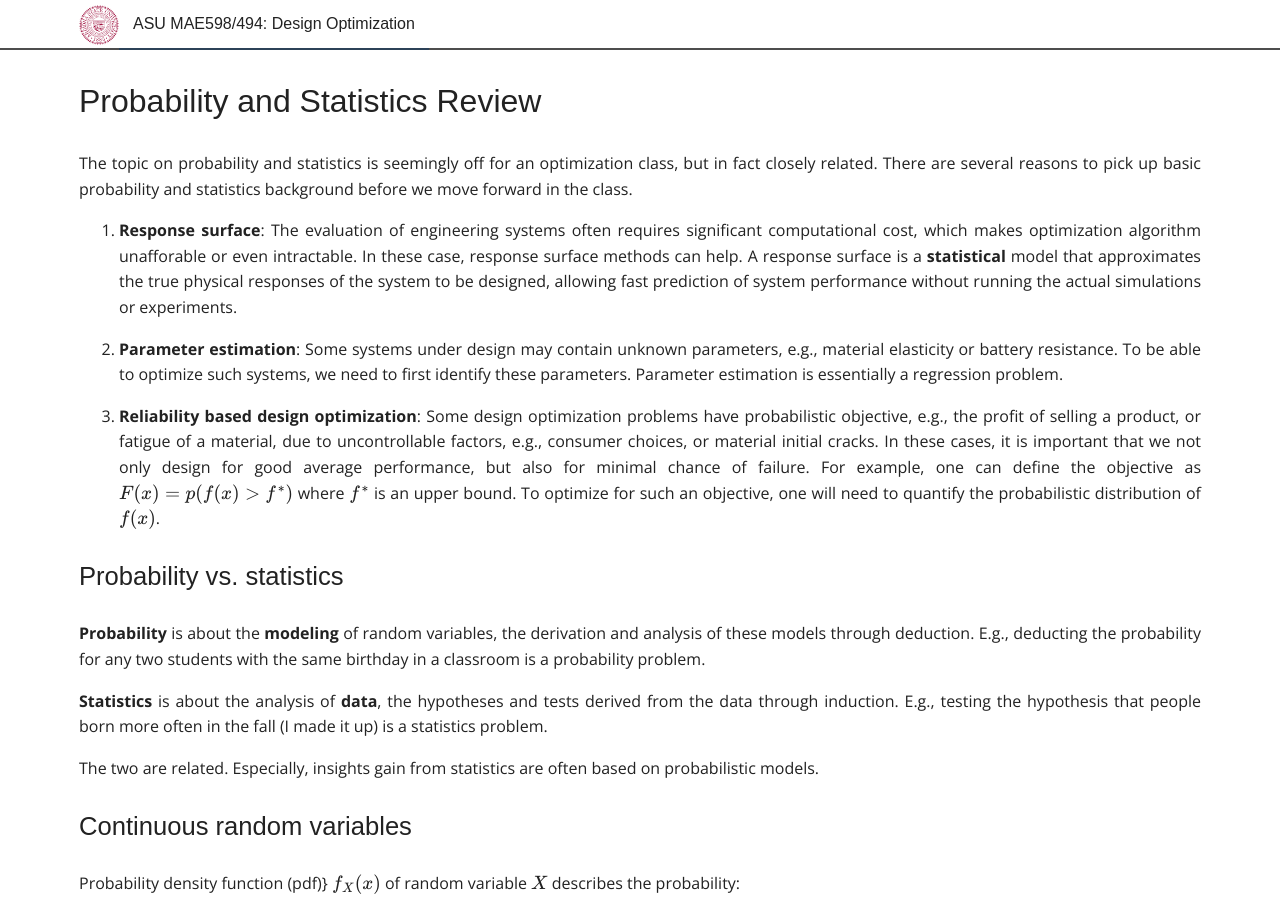
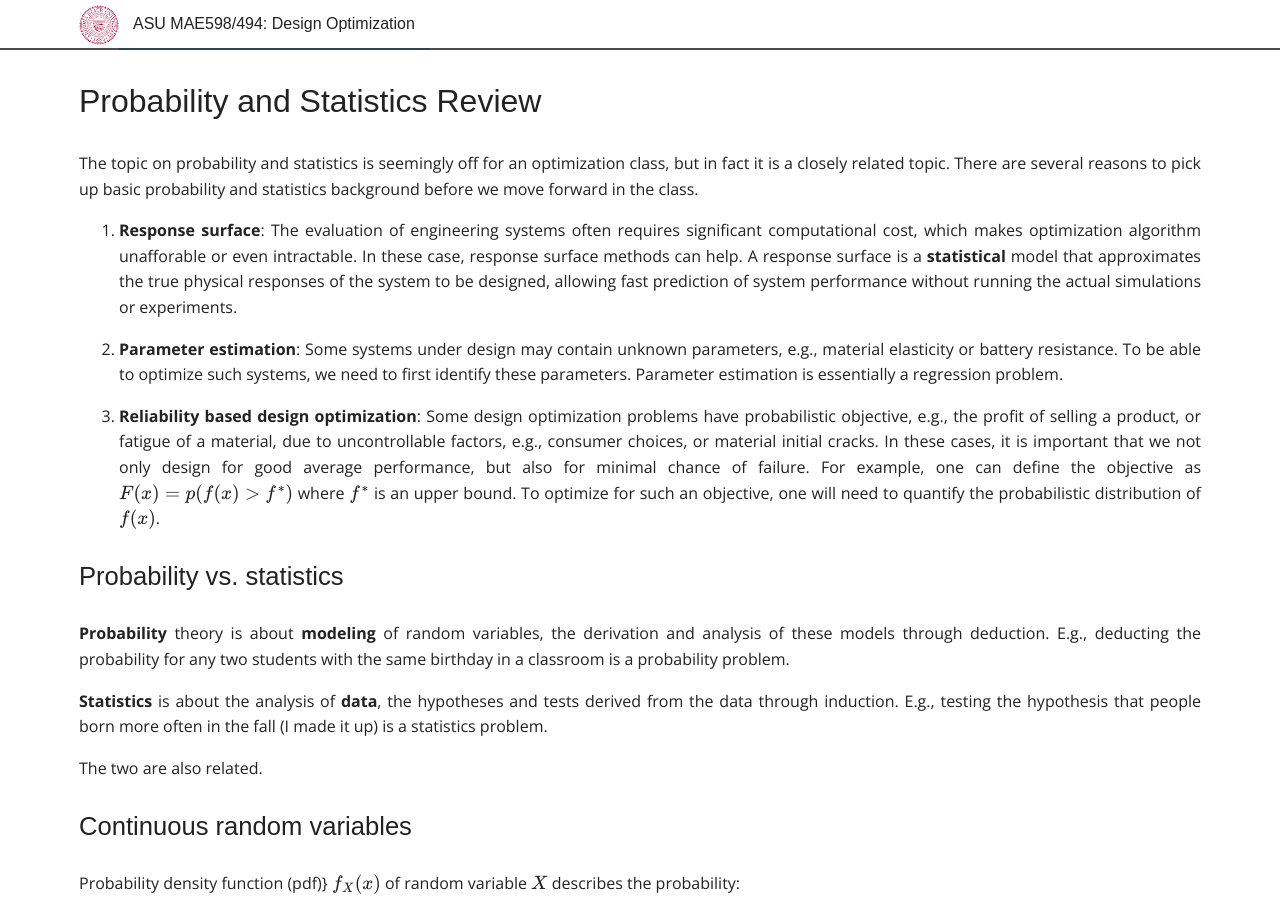
Before and after one commit to DesignInformaticsLab/DesignInformaticsLab.github.io, a Jekyll site: the page built from _posts/teaching/designopt/2017-09-17-designopt-probability-review.md, in a window 1280 px wide and 900 px high. Built offline with Jekyll 4.4.1, drawn with Linux system fonts in a browser that asks for light colours; some web fonts are replaced; formulas are drawn with MathJax 3; some of the changed text lies outside the part shown.

Commit message:
updated hw

```diff
--- a/_posts/teaching/designopt/2017-09-17-designopt-probability-review.md
+++ b/_posts/teaching/designopt/2017-09-17-designopt-probability-review.md
@@ -25,32 +25,38 @@
 
 ## Probability and Statistics Review
 
-The topic on probability and statistics is seemingly off for an optimization class, but in fact closely related. There are
-several reasons to pick up basic probability and statistics background before we move forward in the class.
+The topic on probability and statistics is seemingly off for an optimization class, but in fact it is a closely
+related topic. There are several reasons to pick up basic probability and statistics background before
+we move forward in the class.
 
-1. **Response surface**: The evaluation of engineering systems often requires significant computational cost, which makes optimization algorithm
-unafforable or even intractable. In these case, response surface methods can help. A response surface is a **statistical** model
-that approximates the true physical responses of the system to be designed, allowing fast prediction of system performance
+1. **Response surface**: The evaluation of engineering systems often requires significant computational cost,
+which makes optimization algorithm unafforable or even intractable. In these case, response surface methods
+can help. A response surface is a **statistical** model that approximates the true physical responses of
+the system to be designed, allowing fast prediction of system performance
 without running the actual simulations or experiments.
 
-2. **Parameter estimation**: Some systems under design may contain unknown parameters, e.g., material elasticity or battery resistance.
-To be able to optimize such systems, we need to first identify these parameters. Parameter estimation is essentially a regression problem.
+2. **Parameter estimation**: Some systems under design may contain unknown parameters, e.g., material
+elasticity or battery resistance. To be able to optimize such systems, we need to first identify these
+parameters. Parameter estimation is essentially a regression problem.
 
-3. **Reliability based design optimization**: Some design optimization problems have probabilistic objective, e.g., the profit of
-selling a product, or fatigue of a material, due to uncontrollable factors, e.g., consumer choices, or material initial cracks. In these
-cases, it is important that we not only design for good average performance, but also for minimal chance of failure. For example, one
-can define the objective as $$F(x) = p(f(x)>f^*)$$ where $$f^*$$ is an upper bound. To optimize for such an objective, one will
+3. **Reliability based design optimization**: Some design optimization problems have probabilistic
+objective, e.g., the profit of selling a product, or fatigue of a material, due to uncontrollable
+factors, e.g., consumer choices, or material initial cracks. In these
+cases, it is important that we not only design for good average performance, but also for minimal
+chance of failure. For example, one can define the objective as $$F(x) = p(f(x)>f^*)$$ where
+$$f^*$$ is an upper bound. To optimize for such an objective, one will
 need to quantify the probabilistic distribution of $$f(x)$$.
 
 ### Probability vs. statistics
 
-**Probability** is about the **modeling** of random variables, the derivation and analysis of these models through deduction.
- E.g., deducting the probability for any two students with the same birthday in a classroom is a probability problem.
+**Probability** theory is about **modeling** of random variables, the derivation and analysis of
+these models through deduction. E.g., deducting the probability for any two students with the same birthday
+in a classroom is a probability problem.
 
 **Statistics** is about the analysis of **data**, the hypotheses and tests derived from the data through induction.
 E.g., testing the hypothesis that people born more often in the fall (I made it up) is a statistics problem.
 
-The two are related. Especially, insights gain from statistics are often based on probabilistic models.
+The two are also related.
 
 ### Continuous random variables
 
@@ -138,8 +144,6 @@
 
 $$\sigma^2_{\bar{X}} = E\left((\frac{1}{n}\sum_{i=1}^n X_i - \mu)^2\right) = \frac{\sigma^2}{n}$$.
 
-See derivation from discrete random variable.
-
 Therefore, the average of normal random variables is a random variable:
 
 $$\bar{X} \sim N(\mu, \frac{\sigma^2}{n})$$.
```
